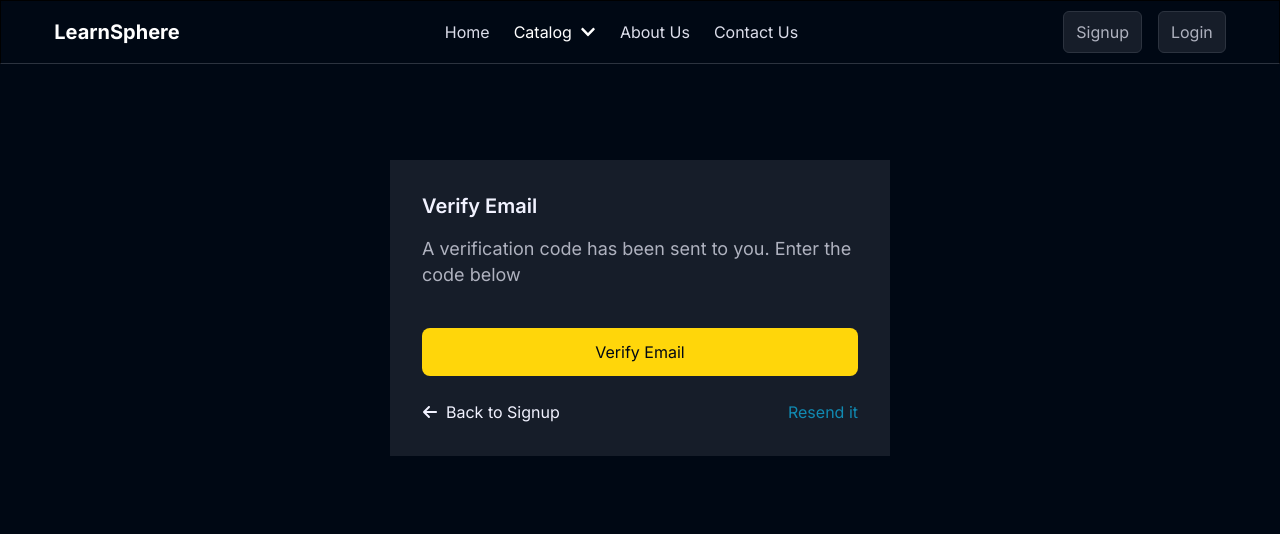
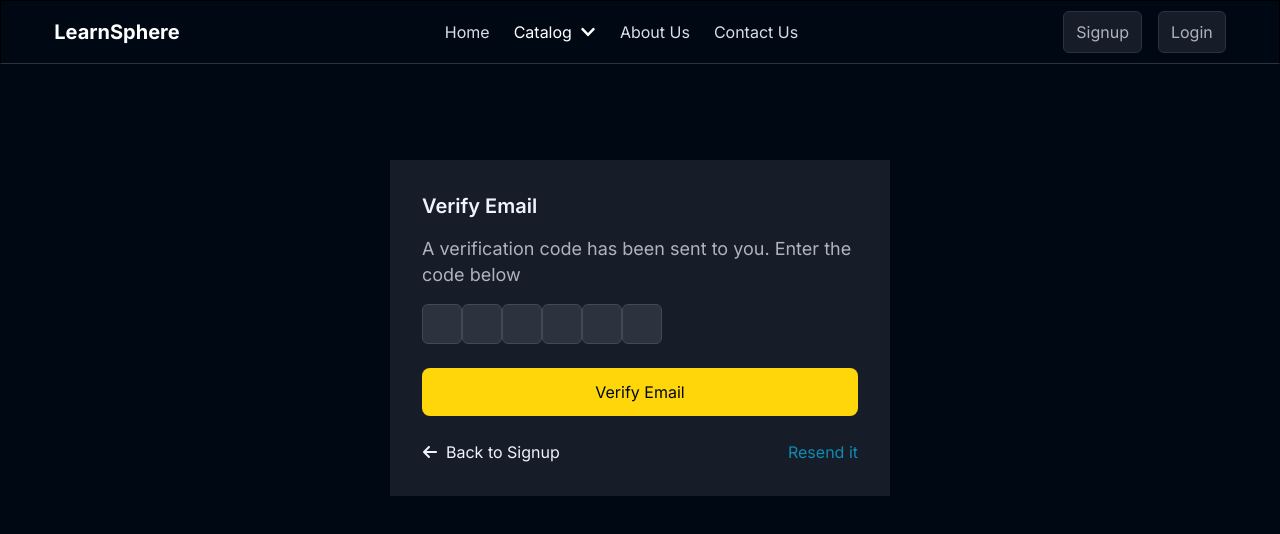
Before and after one commit to rahulthakur01/LearnSphere, a React (Vite) app in the folder client/: page /verify-email in a window 1280 px wide. Shown: the top 534 px of the page. Built offline with nearby package versions, Linux system fonts and the light colour scheme; no server answers; a web font is replaced by a local one.

Commit message:
Update verifyEmail

```diff
--- a/client/src/Pages/VerifyEmail.jsx
+++ b/client/src/Pages/VerifyEmail.jsx
@@ -5,7 +5,13 @@ import { FaArrowLeft } from "react-icons/fa6";
 import { Link } from "react-router-dom";
 const VerifyEmail = () => {
   const { loading } = useSelector((state) => state.auth);
-  const [otp, setOtp] = useState("");
+  const OTP_LEN = 6;
+  const [otp, setOtp] = useState(new Array(OTP_LEN).fill(""));
+
+  const handleOnChange = (value, index)=>{
+
+  }
+
   return (
     <>
       <div className="bg-richblack-800 absolute left-[50%] top-[20%] translate-x-[-50%]">
@@ -20,7 +26,18 @@ const VerifyEmail = () => {
               A verification code has been sent to you. Enter the code below
             </p>
             <form>
-
+             {
+                otp.map((input, index)=>{
+                  return (
+                    <input
+                    key={index}
+                    value={input}
+                    onChange={(e)=>handleOnChange(e.target.value, index)}
+                    className="w-10 h-10 text-center text-lg rounded-md border border-richblack-600 bg-richblack-700 text-richblack-5 focus:outline-none focus:border-yellow-50"
+                    />
+                  )
+                })
+             }
             </form>
             <button
               type="submit"
```
